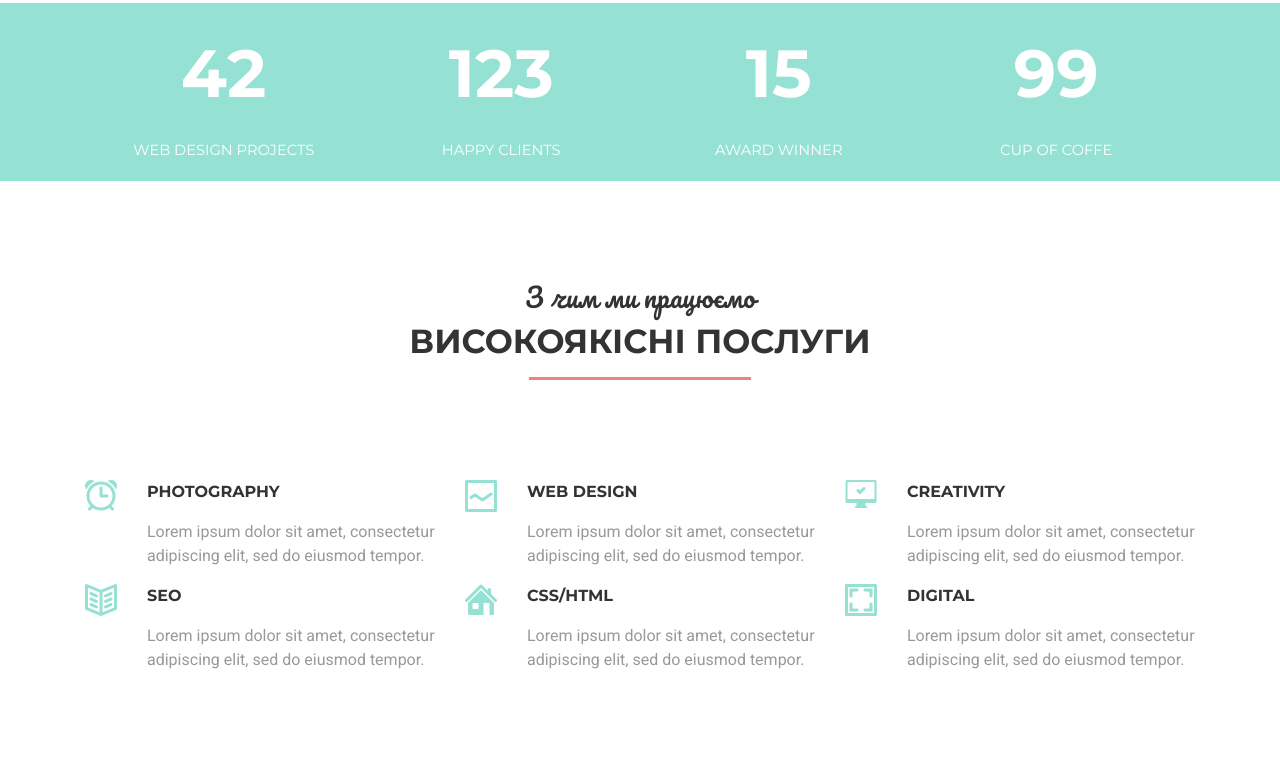
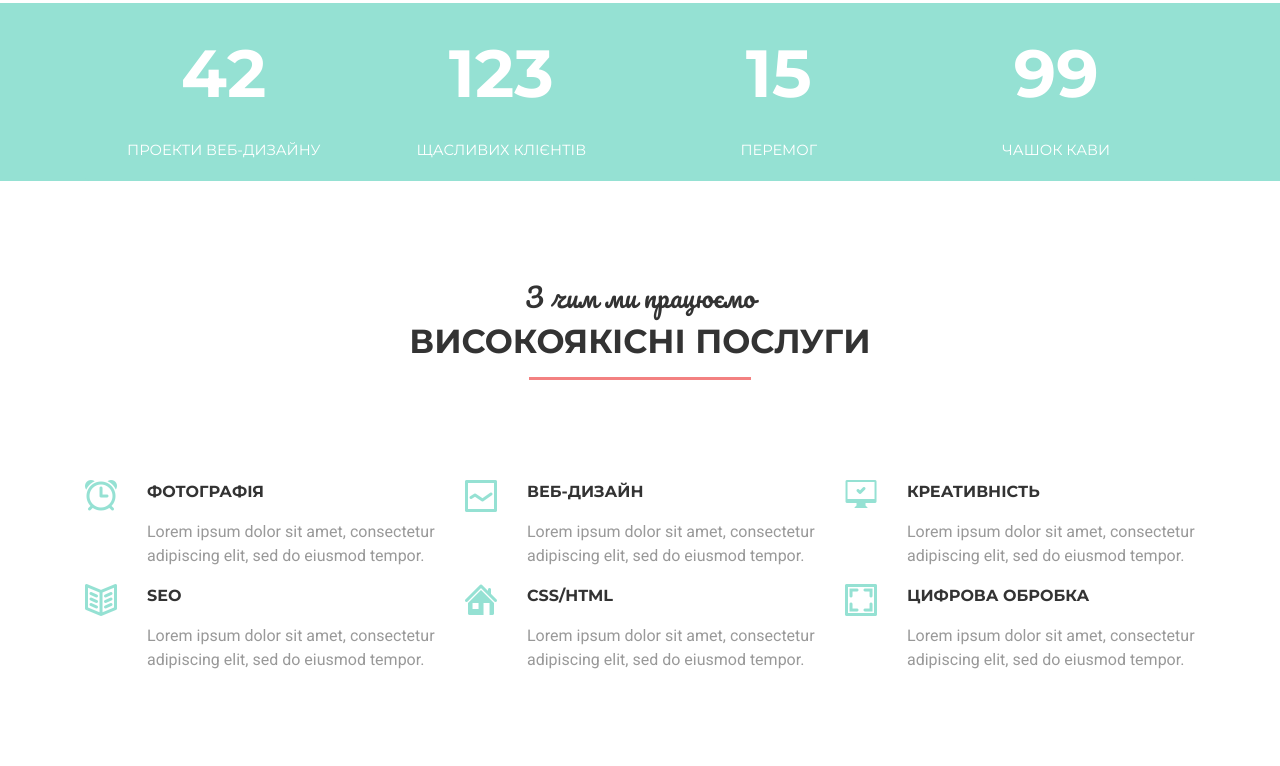
Before and after one commit to TaRiKsLeL/MockupRealization, a plain HTML site: page index.html in a window 1280 px wide. Shown: the part 1480-2246 px from the top of the page. Drawn offline with nearby package versions, Linux system fonts and the light colour scheme.

Commit message:
css cleanup

```diff
--- a/index.html
+++ b/index.html
@@ -105,25 +105,25 @@
 							<div class="card">
 								<div class="card-body text-center">
 									<p class="card-text card-value">42</p>
-									<p class="card-text card-description">WEB DESIGN PROJECTS</p>
+									<p class="card-text card-description">ПРОЕКТИ ВЕБ-ДИЗАЙНУ</p>
 								</div>
 							</div>
 							<div class="card">
 									<div class="card-body text-center">
 											<p class="card-text card-value">123</p>
-											<p class="card-text card-description">HAPPY CLIENTS</p>
+											<p class="card-text card-description">ЩАСЛИВИХ КЛІЄНТІВ</p>
 									</div>
 							</div>
 							<div class="card">
 									<div class="card-body text-center">
 											<p class="card-text card-value">15</p>
-											<p class="card-text card-description">AWARD WINNER</p>
+											<p class="card-text card-description">ПЕРЕМОГ</p>
 									</div>
 							</div>
 							<div class="card">
 									<div class="card-body text-center">
 											<p class="card-text card-value">99</p>
-											<p class="card-text card-description">CUP OF COFFE</p>
+											<p class="card-text card-description">ЧАШОК КАВИ</p>
 									</div>
 							</div>
 						</div>
@@ -145,7 +145,7 @@
 									<img src="images\logos\ALARM.png" alt="Card image cap">
 								</div>
 								<div class="serv-item-info col">
-									<p class="item-title">Photography</p>
+									<p class="item-title">ФОТОГРАФІЯ</p>
 									<p class="item-description">Lorem ipsum dolor sit amet, consectetur adipiscing elit, sed do eiusmod tempor.</p>
 								</div>
 							</div>
@@ -156,7 +156,7 @@
 									<img src="images\logos\LINE GRAPH.png" alt="Card image cap">
 								</div>
 								<div class="serv-item-info col">
-									<p class="item-title">Web design</p>
+									<p class="item-title">ВЕБ-ДИЗАЙН</p>
 									<p class="item-description">Lorem ipsum dolor sit amet, consectetur adipiscing elit, sed do eiusmod tempor.</p>
 								</div>
 							</div>
@@ -167,7 +167,7 @@
 									<img src="images\logos\COMPUTER _ OK.png" alt="Card image cap">
 								</div>
 								<div class="serv-item-info col">
-									<p class="item-title">Creativity</p>
+									<p class="item-title">КРЕАТИВНІСТЬ</p>
 									<p class="item-description">Lorem ipsum dolor sit amet, consectetur adipiscing elit, sed do eiusmod tempor.</p>
 								</div>
 							</div>
@@ -203,7 +203,7 @@
 									<img src="images\logos\IMAGE.png" alt="Card image cap">
 								</div>
 								<div class="serv-item-info col">
-									<p class="item-title">Digital</p>
+									<p class="item-title">ЦИФРОВА ОБРОБКА</p>
 									<p class="item-description">Lorem ipsum dolor sit amet, consectetur adipiscing elit, sed do eiusmod tempor.</p>
 								</div>
 							</div>
```
